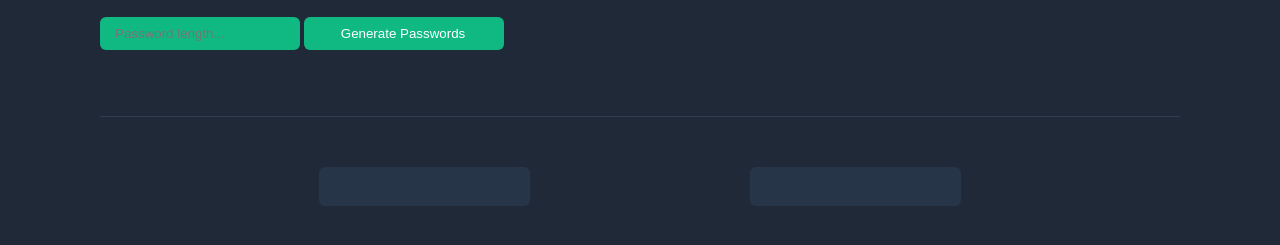
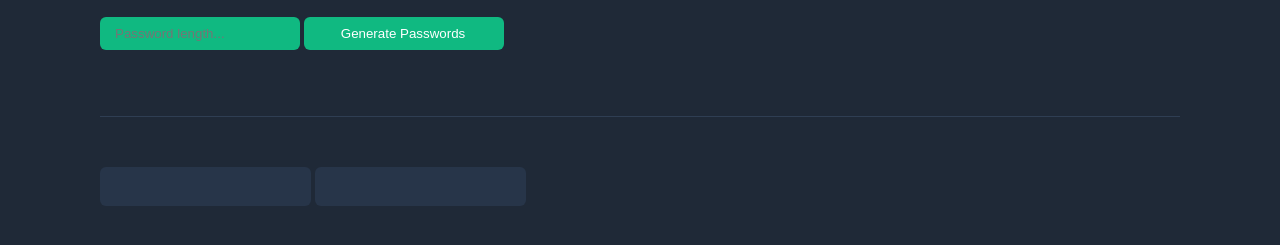
Before and after one commit to bennywick/random-password-app, a plain HTML site: page index.html in a window 1280 px wide. Shown: the part 211-456 px from the top of the page. Drawn offline with Linux system fonts and the light colour scheme.

Commit message:
update spacing

```diff
--- a/index.css
+++ b/index.css
@@ -6,11 +6,6 @@ body {
 #header-container {
     display: flex;
     flex-direction: column;
-}
-
-#passwords-container {
-    display: flex;
-    justify-content: space-evenly;
 }
 
 h1 {
```
